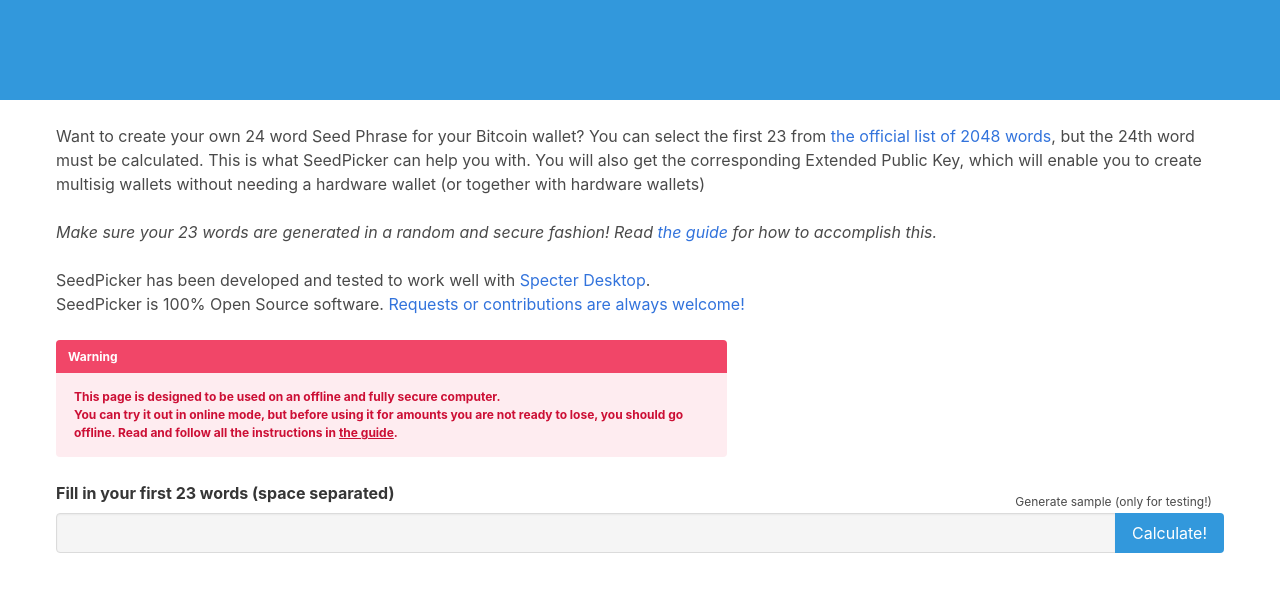
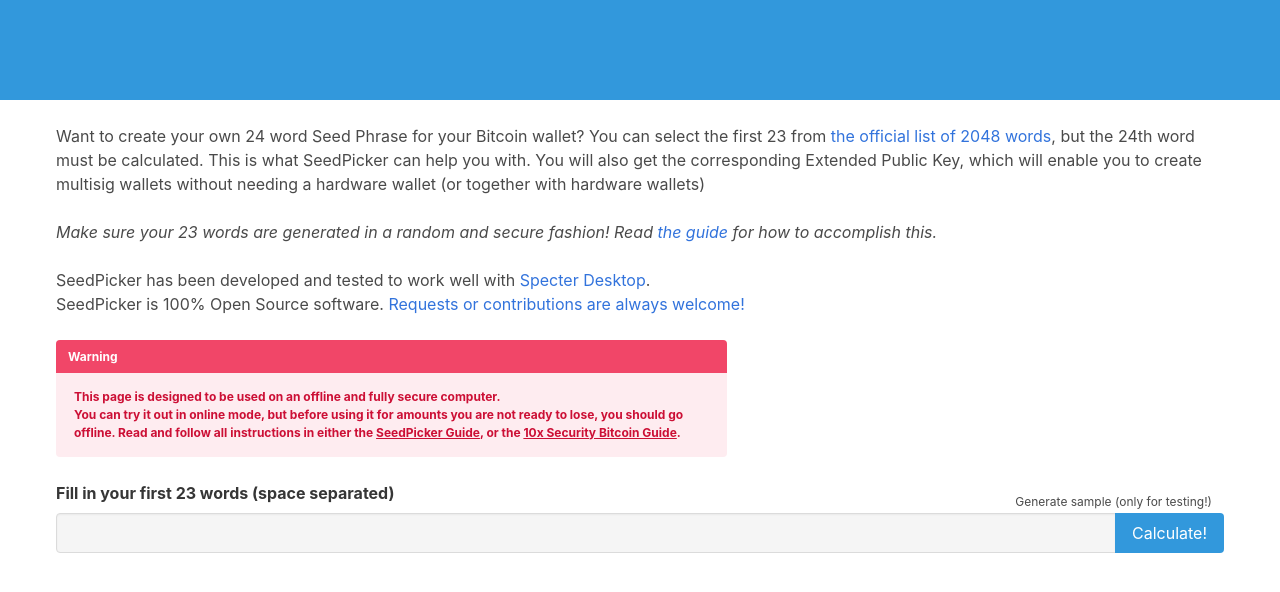
Before and after one commit to merland/seedpicker, a Jekyll site: the page calculator/last-word.html, which Jekyll copies as it is, in a window 1280 px wide. Shown: the top 592 px of the page. Built offline with Jekyll 4.4.1, drawn with Linux system fonts in a browser that asks for light colours; a script that is not in the unit is left out.

Commit message:
Added link to btcguide.guithub.io #36

```diff
--- a/calculator/last-word.html
+++ b/calculator/last-word.html
@@ -86,8 +86,10 @@
                             secure computer.<br/>
                             You can try it out in online mode, but before using it for
                             amounts you are not ready to lose, you should go offline. Read and follow all
-                            the instructions in
-                            <a href="http://seedpicker.net">the guide</a>.
+                            instructions in either the
+                            <a href="https://seedpicker.net/guide/GUIDE.html">SeedPicker Guide</a>,
+                            or the
+                            <a href="https://btcguide.github.io/setup-wallets/paper">10x Security Bitcoin Guide</a>.
                         </div>
                     </article>
                 </div>
```
